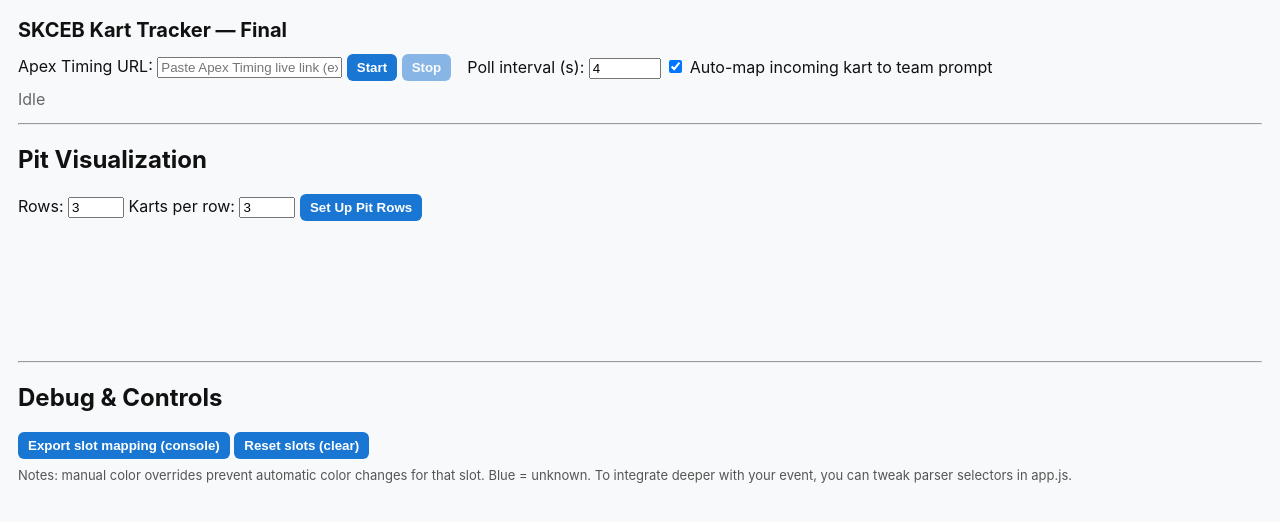
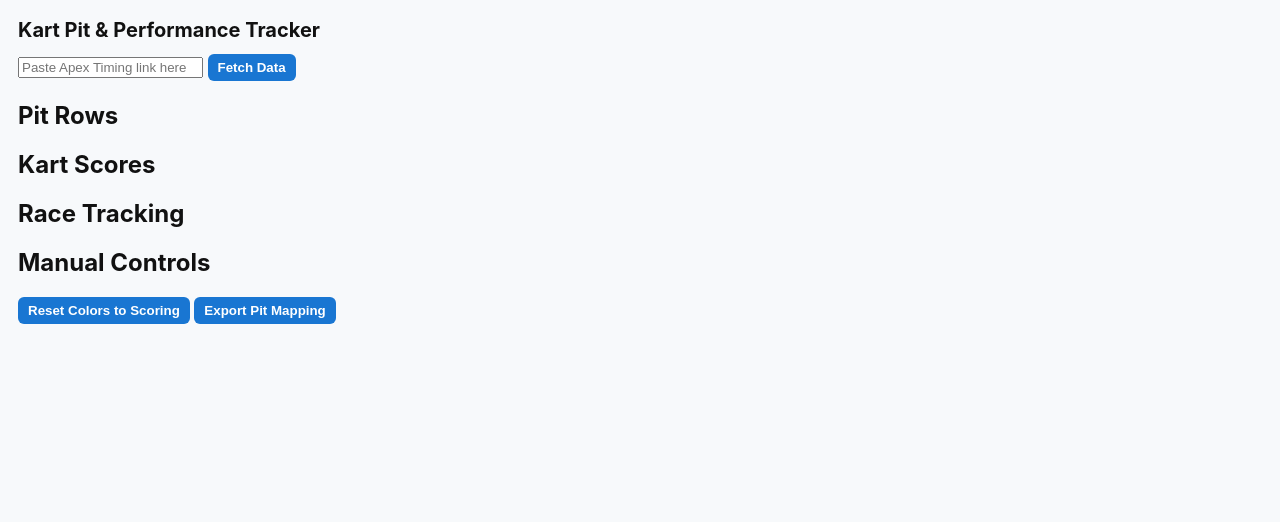
Before and after one commit to danieldobiszmotokary-jpg/SKCEB-Kart-Tracker-v2, a website: page public/index.html in a window 1280 px wide. Drawn offline with Linux system fonts and the light colour scheme.

Commit message:
Update index.html

```diff
--- a/public/index.html
+++ b/public/index.html
@@ -1,54 +1,39 @@
 <!DOCTYPE html>
 <html lang="en">
 <head>
-<meta charset="utf-8" />
-<meta name="viewport" content="width=device-width,initial-scale=1" />
-<title>SKCEB Kart Tracker — Final</title>
-<link rel="stylesheet" href="styles.css">
+    <meta charset="UTF-8">
+    <title>Kart Pit Visualization</title>
+    <link rel="stylesheet" href="styles.css">
 </head>
 <body>
+    <div class="container">
+        <h1>Kart Pit & Performance Tracker</h1>
+        <div class="input-section">
+            <input type="text" id="apex-link" placeholder="Paste Apex Timing link here">
+            <button id="fetch-btn">Fetch Data</button>
+        </div>
 
-<h1>SKCEB Kart Tracker — Final</h1>
+        <div class="main-section">
+            <div class="pit-visualization">
+                <h2>Pit Rows</h2>
+                <div id="pit-rows"></div>
+            </div>
+            <div class="kart-scores">
+                <h2>Kart Scores</h2>
+                <div id="kart-scores-list"></div>
+            </div>
+            <div class="race-tracking">
+                <h2>Race Tracking</h2>
+                <div id="race-tracking-list"></div>
+            </div>
+        </div>
 
-<section class="controls">
-  <div>
-    Apex Timing URL:
-    <input id="apexUrl" type="text" placeholder="Paste Apex Timing live link (example: https://www.apex-timing.com/live-timing/...)">
-    <button id="startBtn">Start</button>
-    <button id="stopBtn" disabled>Stop</button>
-  </div>
-
-  <div>
-    Poll interval (s):
-    <input id="pollSec" type="number" value="4" min="2" style="width:64px">
-    <label><input id="autoPitMap" type="checkbox" checked> Auto-map incoming kart to team prompt</label>
-  </div>
-</section>
-
-<div id="status">Idle</div>
-
-<hr>
-
-<section>
-  <h2>Pit Visualization</h2>
-  Rows: <input id="numRows" type="number" value="3" min="1" max="10">
-  Karts per row: <input id="kartsPerRow" type="number" value="3" min="1" max="10">
-  <button id="setupBtn">Set Up Pit Rows</button>
-</section>
-
-<div id="pitContainer" class="pit-container"></div>
-
-<hr>
-
-<section>
-  <h2>Debug & Controls</h2>
-  <button id="exportBtn">Export slot mapping (console)</button>
-  <button id="resetSlotsBtn">Reset slots (clear)</button>
-  <div style="margin-top:8px;color:#555;font-size:13px">
-    Notes: manual color overrides prevent automatic color changes for that slot. Blue = unknown. To integrate deeper with your event, you can tweak parser selectors in app.js.
-  </div>
-</section>
-
-<script src="app.js"></script>
+        <div class="manual-controls">
+            <h2>Manual Controls</h2>
+            <button id="reset-colors-btn">Reset Colors to Scoring</button>
+            <button id="export-btn">Export Pit Mapping</button>
+        </div>
+    </div>
+    <script src="app.js"></script>
 </body>
 </html>
```
